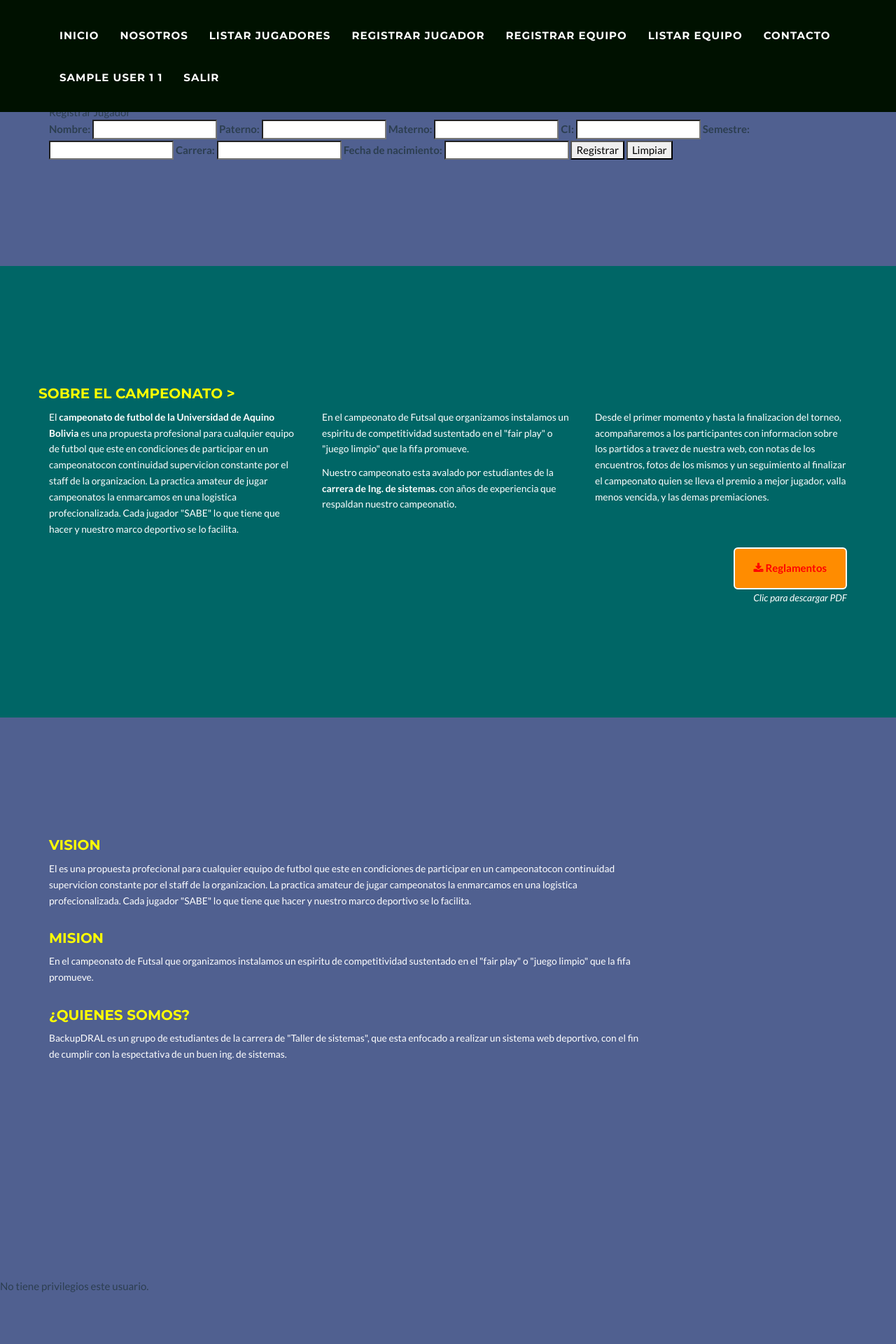
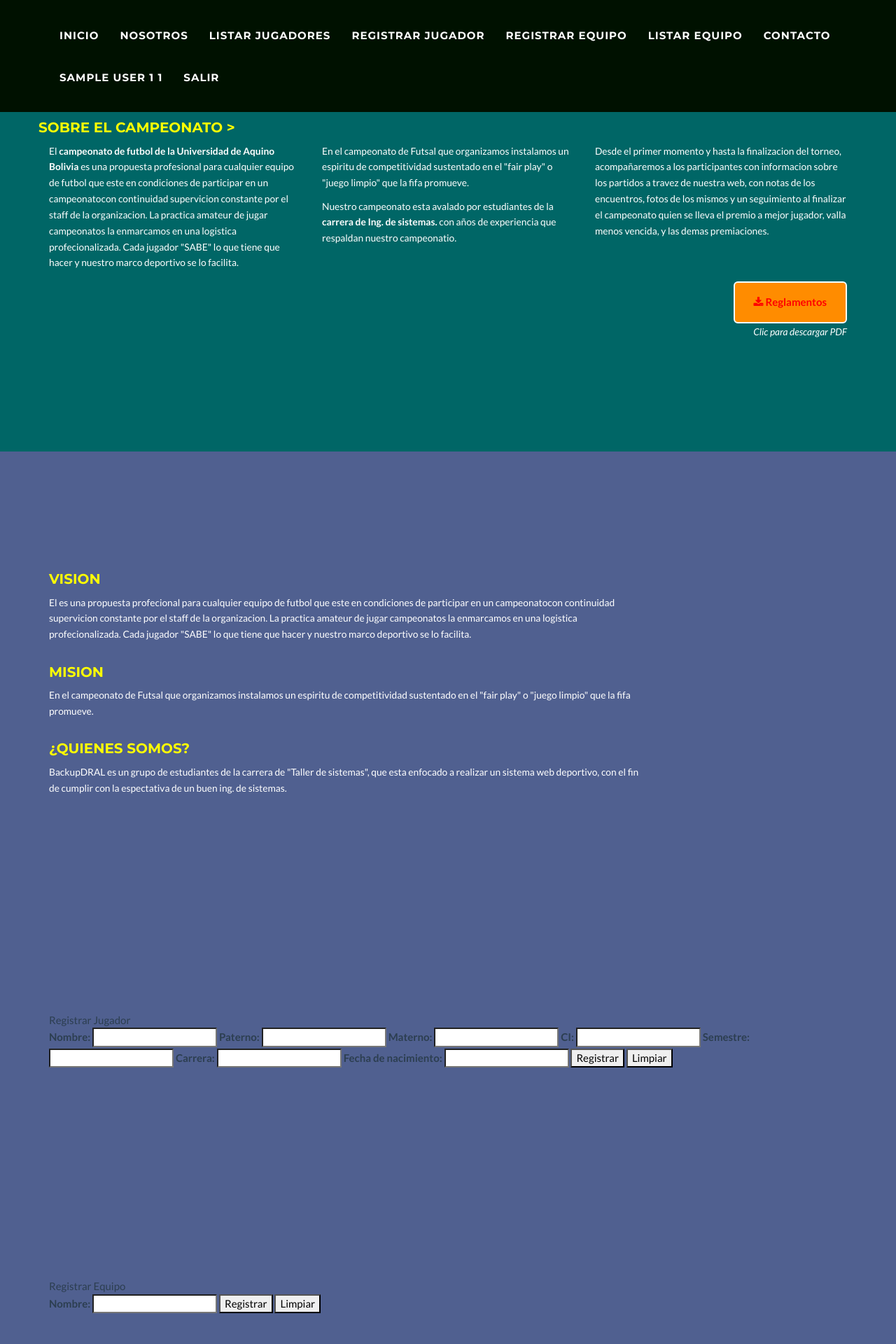
Before and after one commit to LuisVillegasC/UDAsoccer2, a PHP site: page /php/main_admin.php in a window 1280 px wide. Shown: the top 1920 px of the page at 70% size. Run offline with PHP 8.4, Linux system fonts and the light colour scheme; the visitor is signed in with stand-in values (Sample User, id 1); data that the repository does not hold is empty.

Commit message:
Nuevos formularios: registrar jugador y equipo

```diff
--- a/php/main_admin.php
+++ b/php/main_admin.php
@@ -169,6 +142,53 @@
                         <div class="col-lg-9">
                             <h3>¿QUIENES SOMOS?</h3>
                             <p><small> BackupDRAL es un grupo de estudiantes de la carrera de "Taller de sistemas", que esta enfocado a realizar un sistema web deportivo, con el fin de cumplir con la espectativa de un buen ing. de sistemas. </small></p>
+                        </div>
+                    </div>
+                </div>
+            </section>
+
+                        <!-- SECCION DE registrar_jugador-->
+            <section id="registrar_jugador">
+                <div class="container">
+                    <div class="row">
+                        <div class="col-lg-12 ">
+                            <span class="name">Registrar Jugador</span>
+                            <form class="formulario-login" action="registrar_jugador.php" method="post">
+                                <label for="nombre">Nombre:</label>
+                                <input type="text" name="nombre" id="nombre" class="input-formulario" />
+                                <label for="paterno">Paterno:</label>
+                                <input type="text" name="paterno" id="paterno" class="input-formulario" />
+                                <label for="materno">Materno:</label>
+                                <input type="text" name="materno" id="materno" class="input-formulario" />
+                                <label for="ci">CI:</label>
+                                <input type="text" name="ci" id="ci" class="input-formulario" />
+                                <label for="password">Semestre:</label>
+                                <input type="text" name="semestre" id="semestre" class="input-formulario" />
+                                <label for="carrera">Carrera:</label>
+                                <input type="text" name="carrera" id="carrera" class="input-formulario" />
+                                <label for="fecha_nacimiento">Fecha de nacimiento:</label>
+                                <input type="text" name="fecha_nacimiento" id="fecha_nacimiento" class="input-formulario" />
+                                <input type="submit" value="Registrar"class="boton-formulario">
+                                <input type="reset" value="Limpiar"class="boton-formulario">
+                            </form>
+                        </div>
+                    </div>
+                </div>
+            </section>
+
+                        <!-- SECCION DE registrar_equipo-->
+            <section id="registrar_equipo">
+                <div class="container">
+                    <div class="row">
+                        <div class="col-lg-12 ">
+                            <span class="name">Registrar Equipo</span>
+                            <form class="formulario-login" action="registrar_jugador.php" method="post">
+                                <label for="nombre">Nombre:</label>
+                                <input type="text" name="nombre" id="nombre" class="input-formulario" />
+
+                                <input type="submit" value="Registrar"class="boton-formulario">
+                                <input type="reset" value="Limpiar"class="boton-formulario">
+                            </form>
                         </div>
                     </div>
                 </div>
```
Also changed, not shown: other parts of php/main_admin.php (+1 -28 lines).
